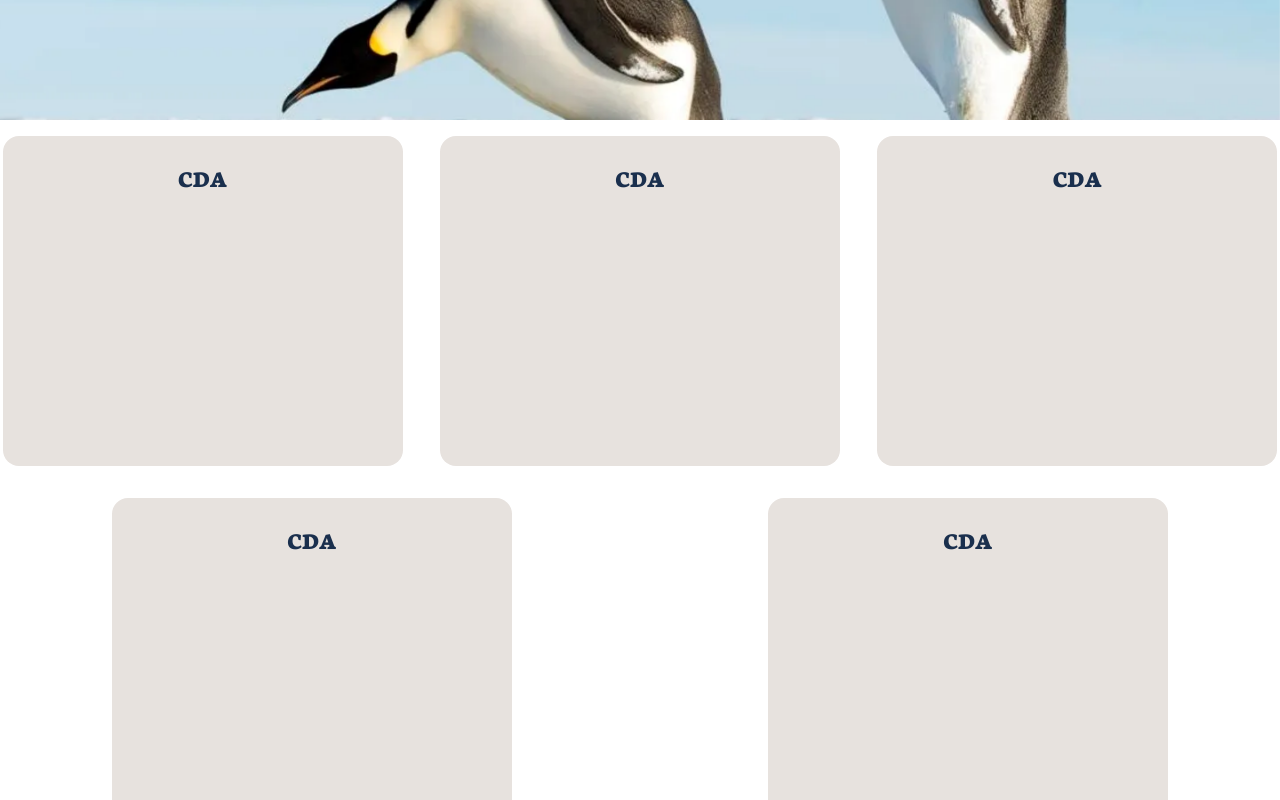
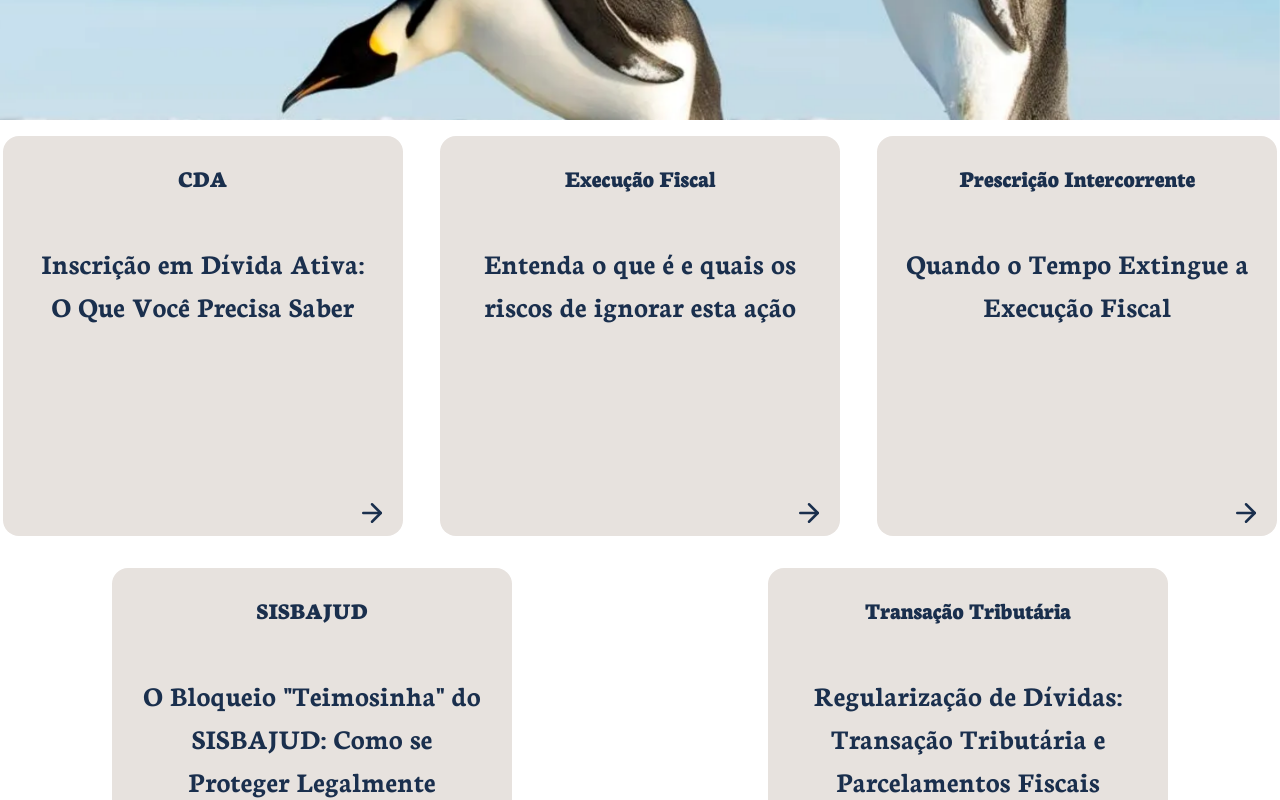
Before and after one commit to Ikejiri-1/Site_Alves_e_Ikejiri, a Next.js app: page /areas-de-atuacao in a window 1280 px wide. Shown: the part 520-1320 px from the top of the page. Built offline with nearby package versions, Linux system fonts and the light colour scheme.

Commit message:
botão dos cards, estilos e efeitos na página de atuação, ajuste para renderização do ícone

```diff
--- a/package.json
+++ b/package.json
@@ -9,6 +9,7 @@
     "lint": "eslint"
   },
   "dependencies": {
+    "lucide-react": "^0.563.0",
     "next": "16.1.1",
     "react": "19.2.3",
     "react-dom": "19.2.3"
--- a/src/app/areas-de-atuacao/areas.module.css
+++ b/src/app/areas-de-atuacao/areas.module.css
@@ -19,3 +19,7 @@
 .flipped {
   transform: rotateY(180deg);
 }
+
+.areaCard {
+  height: 400px;
+}
--- /dev/null
+++ b/src/app/areas-de-atuacao/cda/page.tsx
@@ -0,0 +1,13 @@
+import { MainImage } from "@/components/MainImage";
+import img from "../../../assets/wpaper.webp";
+
+export default function CDA() {
+  return (
+    <>
+      <section>
+        <MainImage img={img} alt="" title="" description="" />
+        <h1>CDA</h1>
+      </section>
+    </>
+  );
+}
--- a/src/app/areas-de-atuacao/page.tsx
+++ b/src/app/areas-de-atuacao/page.tsx
@@ -4,57 +4,77 @@ import { Cards } from "@/components/Cards";
 import styles from "./areas.module.css";
 import { MainImage } from "@/components/MainImage";
 import img from "../../assets/wpaper.webp";
-import { useState } from "react";
+import { JSX, useState } from "react";
+import { ArrowRight } from "lucide-react";
 
 export default function AreasDeAtuacao() {
   type Card = {
     id: number;
     title: string;
+    subtitle: string;
     content: string;
     flippedTitle: string;
     flippedContent: string;
     flipped: boolean;
+    href?: string;
+    linkText?: string;
+    icon?: JSX.Element;
+    showIcon?: boolean;
   };
   const [cards, setCards] = useState<Card[]>([
     {
       id: 1,
       title: "CDA",
+      subtitle: "Inscrição em Dívida Ativa: O Que Você Precisa Saber",
       content: "",
       flippedTitle: "Titulo Virado",
       flippedContent: "",
       flipped: false,
+      linkText: "Saiba Mais",
+      href: "/areas-de-atuacao/cda",
+      showIcon: true,
     },
     {
       id: 2,
-      title: "CDA",
+      title: "Execução Fiscal",
+      subtitle: " Entenda o que é e quais os riscos de ignorar esta ação",
       content: "",
       flippedTitle: "",
       flippedContent: "",
       flipped: false,
+      showIcon: true,
     },
     {
       id: 3,
-      title: "CDA",
+      title: "Prescrição Intercorrente",
+      subtitle: "Quando o Tempo Extingue a Execução Fiscal",
       content: "",
       flippedTitle: "",
       flippedContent: "",
       flipped: false,
+      showIcon: true,
     },
     {
       id: 4,
-      title: "CDA",
+      title: "SISBAJUD",
+      subtitle:
+        'O Bloqueio "Teimosinha" do SISBAJUD: Como se Proteger Legalmente ',
       content: "",
       flippedTitle: "",
       flippedContent: "",
       flipped: false,
+      showIcon: true,
     },
     {
       id: 5,
-      title: "CDA",
+      title: "Transação Tributária",
+      subtitle:
+        "Regularização de Dívidas: Transação Tributária e Parcelamentos Fiscais",
       content: "",
       flippedTitle: "",
       flippedContent: "",
       flipped: false,
+      showIcon: true,
     },
   ]);
 
@@ -80,13 +100,18 @@ export default function AreasDeAtuacao() {
         <ul className={styles.cardContainer}>
           {cards.map((card) => (
             <Cards
+              className={styles.areaCard}
               key={card.id}
               onClick={() => toggleFlip(card.id)}
               title={card.title}
-              content={card.content}
+              subtitle={card.subtitle}
               flippedTitle={card.flippedTitle}
               flippedContent={card.flippedContent}
               flipped={card.flipped}
+              linkText={card.linkText}
+              href={card.href}
+              showIcon={card.showIcon}
+              icon={<ArrowRight size={30} />}
             />
           ))}
         </ul>
--- a/src/app/globals.css
+++ b/src/app/globals.css
@@ -2,6 +2,9 @@
 
 * {
   color: var(--dark-blue);
+  margin: 0;
+  padding: 0;
+  box-sizing: border-box;
 }
 
 :root {
--- /dev/null
+++ b/src/components/CardButton/index.tsx
@@ -0,0 +1,7 @@
+interface CardButtonProps {
+  className?: string;
+  children: React.ReactNode;
+}
+export function CardButton({ className, children }: CardButtonProps) {
+  return <button className={className}>{children}</button>;
+}
--- a/src/components/Cards/card.module.css
+++ b/src/components/Cards/card.module.css
@@ -19,14 +19,19 @@
 .face {
   position: absolute;
   inset: 0;
+  height: 100%;
   backface-visibility: hidden;
   display: flex;
   flex-direction: column;
+  gap: 1em;
   align-items: center;
+  cursor: pointer;
 }
 
 .back {
   transform: rotateY(180deg);
+  display: flex;
+  gap: 3.6em;
 }
 
 .title {
@@ -35,11 +40,20 @@
   font-weight: 800;
   padding: 0 0.2em;
 }
+.subtitle {
+  font-size: 1.8em;
+  text-align: center;
+  color: var(--dark-blue);
+  padding: 0 1em;
+  margin-top: 1em;
+  font-weight: 600;
+}
 .content {
-  font-size: 1.2em;
+  font-size: 1em;
   line-height: 200%;
-  font-weight: 600;
+  font-weight: 300;
   padding: 0 1em;
+  text-align: center;
 }
 .cardWrapper {
   transition: transform 0.3s ease;
@@ -48,4 +62,32 @@
 .cardWrapper:hover {
   transform: scale(1.05);
   box-shadow: 0 4px 8px rgba(255, 255, 255, 0.414);
+  border-radius: 1em;
 }
+
+.front {
+  position: relative;
+}
+
+.flipHint {
+  position: absolute;
+  bottom: 0.5rem;
+  right: 1rem;
+}
+
+.button {
+  background-color: var(--dark-blue);
+  color: var(--offWhite);
+  border: none;
+  padding: 0.5em 1em;
+  border-radius: 0.5em;
+  cursor: pointer;
+  transition: transform 0.3s ease;
+  font-weight: 600;
+}
+.button:hover {
+  transform: scale(1.1);
+}
+.link {
+  color: var(--offWhite);
+}
--- a/src/components/Cards/index.tsx
+++ b/src/components/Cards/index.tsx
@@ -1,36 +1,61 @@
+import Link from "next/link";
 import styles from "./card.module.css";
+import { JSX } from "react";
+import { CardButton } from "../CardButton";
 
 interface CardsProps {
   title?: string;
+  subtitle?: string;
   content?: string;
   flippedTitle?: string;
   flippedContent?: string;
+  flippedSubtitle?: string;
+  className?: string;
+  linkText?: string;
   flipped?: boolean;
+  href?: string;
   onClick?: () => void;
+  icon?: JSX.Element;
+  showIcon?: boolean;
 }
 
 export const Cards = ({
   title,
+  subtitle,
   content,
   flippedTitle,
   flippedContent,
+  flippedSubtitle,
+  className,
+  linkText,
   flipped,
+  href,
+  icon,
+  showIcon,
   onClick,
 }: CardsProps) => {
   return (
     <div className={styles.cardWrapper}>
       <article
-        className={`${styles.card} ${flipped ? styles.flipped : ""}`}
+        className={` ${styles.card} ${flipped ? styles.flipped : ""} ${className}`}
         onClick={onClick}
       >
         <div className={`${styles.face} ${styles.front}`}>
           <h3 className={styles.title}>{title}</h3>
+          <h4 className={styles.subtitle}>{subtitle}</h4>
           <p className={styles.content}>{content}</p>
+          {showIcon && <span className={styles.flipHint}>{icon}</span>}
         </div>
 
         <div className={`${styles.face} ${styles.back}`}>
           <h3 className={styles.title}>{flippedTitle}</h3>
+          <h4 className={styles.subtitle}>{flippedSubtitle}</h4>
           <p className={styles.content}>{flippedContent}</p>
+          <CardButton className={styles.button}>
+            <Link href={href ?? "/"} className={styles.link}>
+              {linkText}
+            </Link>
+          </CardButton>
         </div>
       </article>
     </div>
```
Also changed, not shown: src/components/CTAButton/index.tsx (added), 1 other file (tests, documents, lock files or other folders).
